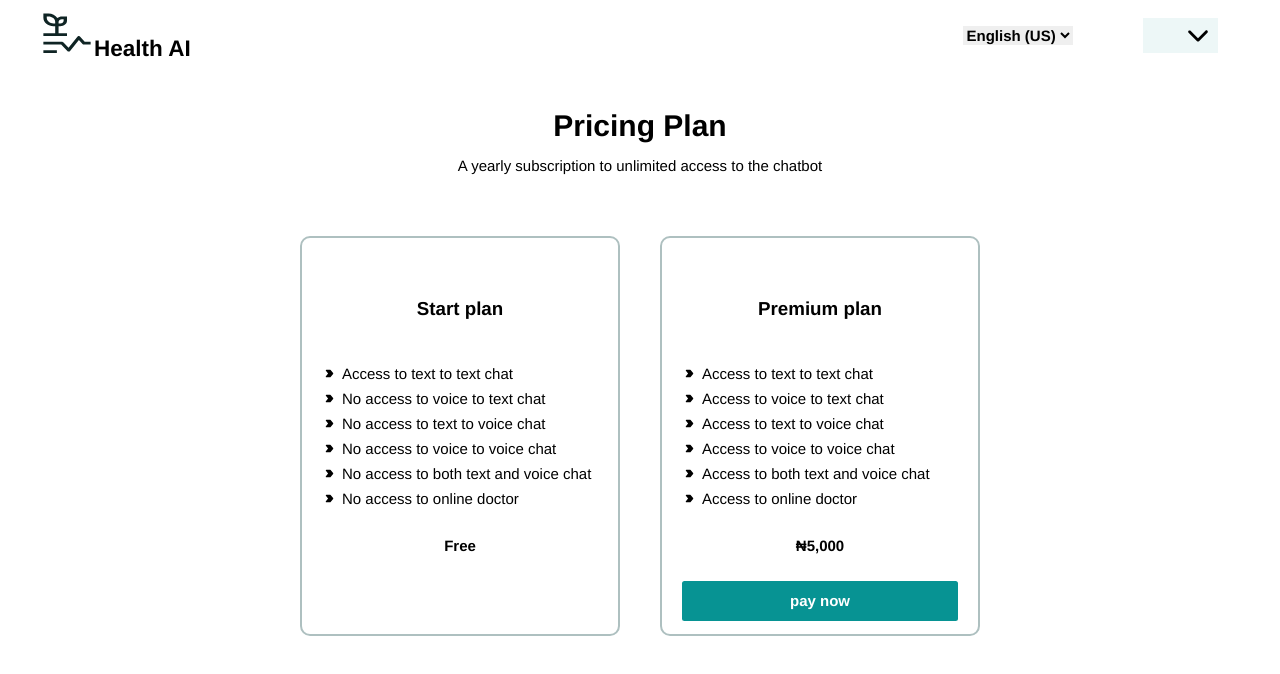
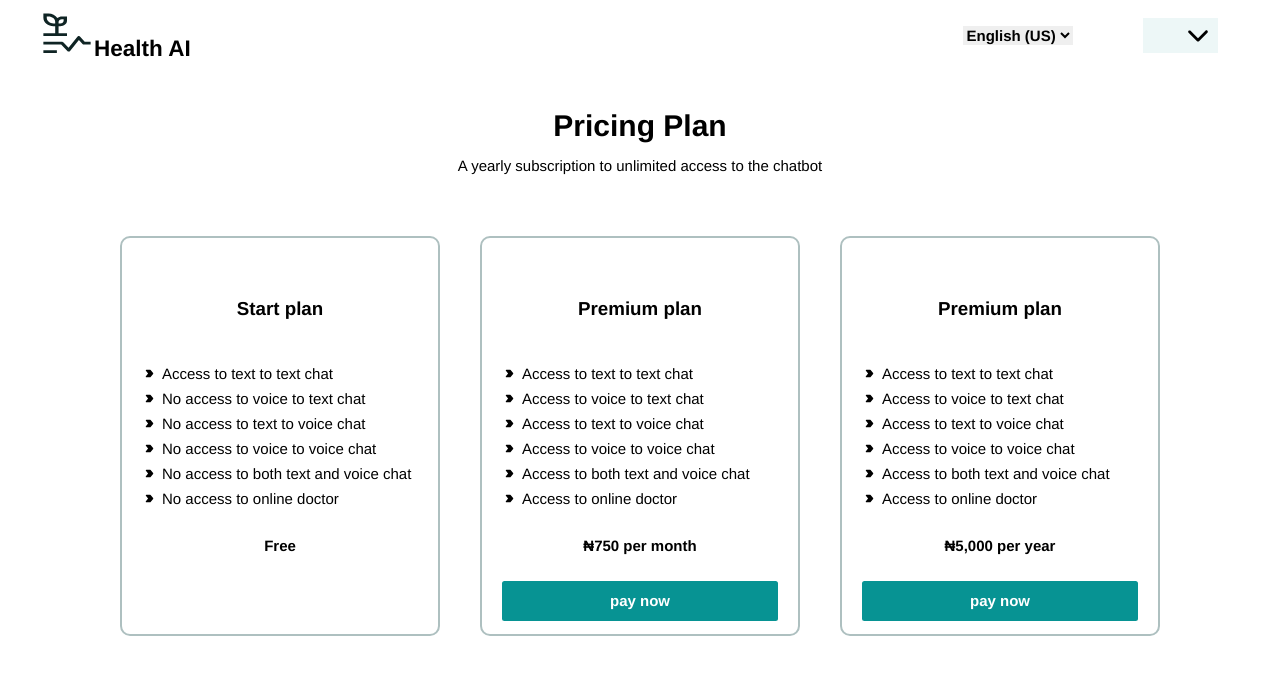
Before and after one commit to Stutern-HealthAI/Frontend, a React (Vite) app: page /pricing in a window 1280 px wide. Shown: the top 674 px of the page. Built offline with nearby package versions, Linux system fonts and the light colour scheme; no server answers; some icons are missing.

Commit message:
updating pages and layout

```diff
--- a/src/components/ForgotPassword/InputEmail.jsx
+++ b/src/components/ForgotPassword/InputEmail.jsx
@@ -7,13 +7,14 @@ function inputEmail() {
 
   const { email, getEmailValue } = useContext(AuthContext)
 
+  const apiUrl = import.meta.env.VITE_BASE_URL
   const navigate = useNavigate();
 
   const submitForm = async (e) => {
     e.preventDefault();
 
     try {
-      const { data } = await axios.post("https://klus-hc.onrender.com/api/v1/users/forgot_password", {
+      const { data } = await axios.post(`${apiUrl}/users/forgot_password`, {
         email: email
       })
 
--- a/src/components/ForgotPassword/PasswordSent.jsx
+++ b/src/components/ForgotPassword/PasswordSent.jsx
@@ -5,11 +5,13 @@ import { AuthContext } from '../../hooks/context'
 function PasswordSent() {
   const { email } = useContext(AuthContext)
 
+  const apiUrl = import.meta.env.VITE_BASE_URL
+
   const resendForm = async (e) => {
     e.preventDefault();
 
     try {
-      const { data } = await axios.post("https://klus-hc.onrender.com/api/v1/users/forgot_password", {
+      const { data } = await axios.post(`${apiUrl}/users/forgot_password`, {
         email: email
       })
 
--- a/src/components/Login/Login.jsx
+++ b/src/components/Login/Login.jsx
@@ -19,6 +19,8 @@ import AppLogo from '../common/AppLogo';
 
 const Login = () => {
     const [showText, setShowText] = useState(false)
+
+    const apiUrl = import.meta.env.VITE_BASE_URL
 
     const {
         email,
@@ -53,7 +55,7 @@ const Login = () => {
         e.preventDefault();
 
         try {
-            const { data } = await axios.post('https://klus-hc.onrender.com/api/v1/users/login', {
+            const { data } = await axios.post(`${apiUrl}/users/login`, {
                 email: email,
                 password: password
             });
@@ -77,7 +79,7 @@ const Login = () => {
                     setThreadId(thread_id)
 
                     // Navigating to a new chat page after creating a thread
-                    navigate('/newchat');
+                    navigate(`/newchat/${thread_id}`);
                     setEmail("");
                     setPassword("");
                 } catch (threadErr) {
--- a/src/components/SignUp/SignUpForm.jsx
+++ b/src/components/SignUp/SignUpForm.jsx
@@ -10,6 +10,8 @@ import GoogleAndFacebook from '../common/GoogleAndFacebook';
 
 function SignUpForm() {
     const [showText, setShowText] = useState(false)
+
+    const apiUrl = import.meta.env.VITE_BASE_URL
     const {
         email,
         password,
@@ -41,7 +43,7 @@ function SignUpForm() {
         e.preventDefault()
 
         try {
-            const {data} = await axios.post('https://klus-hc.onrender.com/api/v1/users', {
+            const {data} = await axios.post(`${apiUrl}/users`, {
                 email: email,
                 password: password,
                 full_name: userFullName
--- a/src/components/chatInterface/ChatInterface.jsx
+++ b/src/components/chatInterface/ChatInterface.jsx
@@ -26,6 +26,8 @@ function ChatInterface() {
     const [botMessage, setBotMessage] =  useState("")
 
     const { showUpgrade, endChat, userToken, threadId,  } = useContext(AuthContext)
+
+    const apiUrl = import.meta.env.VITE_BASE_URL
 
     const chatBoxRef = useRef(null);
 
@@ -78,7 +80,7 @@ function ChatInterface() {
 
 
             try {
-                const {data} = await axios.post('https://klus-hc.onrender.com/api/v1/messages', {
+                const {data} = await axios.post(`${apiUrl}/messages`, {
                     user_message: userMessage,
                     thread_id: threadId
                     },
--- a/src/components/chatModal/ChatModal.jsx
+++ b/src/components/chatModal/ChatModal.jsx
@@ -29,7 +29,7 @@ function ChatModal() {
                 console.log("create thread successful");
 
                 //create new chat interface
-                navigate("/newchat");
+                navigate(`/newchat/${thread_id}`);
 
             }
 
--- a/src/components/upgradePlan/PricingPlan.jsx
+++ b/src/components/upgradePlan/PricingPlan.jsx
@@ -70,7 +70,41 @@ function PricingPlan() {
                             Access to online doctor
                         </li>
                     </ul>
-                    <p className="text-2xl font-bold my-10">₦5,000</p>
+                    <p className="text-2xl font-bold my-10">₦750 per month</p>
+                    <Link to={'/payment'}>
+                        <button className="border-0 bg-[#079393] text-white font-bold text-2xl outline-0 w-full p-4 rounded hover:scale-105 ">pay now</button>
+                    </Link>
+                </div>
+
+                <div className="border-2 border-[#AEC0C0] rounded-2xl p-8 h-[40rem] w-[32rem]">
+                    <h3 className="text-3xl my-16 font-bold">Premium plan</h3>
+                    <ul className="text-left text-2xl leading-10 my-8">
+                        <li className="flex items-center gap-2">
+                            <TbArrowBadgeRightFilled />
+                            Access to text to text chat
+                        </li>
+                        <li className="flex items-center gap-2">
+                            <TbArrowBadgeRightFilled />
+                            Access to voice to text chat
+                        </li>
+                        <li className="flex items-center gap-2">
+                            <TbArrowBadgeRightFilled />
+                            Access to text to voice chat
+                        </li>
+                        <li className="flex items-center gap-2">
+                            <TbArrowBadgeRightFilled />
+                            Access to voice to voice chat
+                        </li>
+                        <li className="flex items-center gap-2">
+                            <TbArrowBadgeRightFilled />
+                            Access to both text and voice chat
+                        </li>
+                        <li className="flex items-center gap-2">
+                            <TbArrowBadgeRightFilled />
+                            Access to online doctor
+                        </li>
+                    </ul>
+                    <p className="text-2xl font-bold my-10">₦5,000 per year</p>
                     <Link to={'/payment'}>
                         <button className="border-0 bg-[#079393] text-white font-bold text-2xl outline-0 w-full p-4 rounded hover:scale-105 ">pay now</button>
                     </Link>
--- a/src/hooks/context.jsx
+++ b/src/hooks/context.jsx
@@ -4,6 +4,12 @@ import axios from "axios"
 const AuthContext = createContext()
 
 const ContextProvider = (props) => {
+    const initialState = () => {
+        const value = "english"
+        return value
+    }
+
+    //states for user data
     const [isLoggedIn, setIsLoggedIn] = useState(false)
     const [isView, setIsView] = useState(false);
     const [email, setEmail] = useState("")
@@ -13,6 +19,9 @@ const ContextProvider = (props) => {
     const [endChat, setEndChat] = useState(false)
     const [userToken, setUserToken] = useState("")
     const [threadId, setThreadId] = useState("")
+    const [selectLang, setSelectLang] = useState(initialState)
+
+    const apiUrl = import.meta.env.VITE_BASE_URL
 
     useEffect(() => {
         if (showUpgrade === true) {
@@ -72,7 +81,29 @@ const ContextProvider = (props) => {
         }
     }
 
+    //open pop up
+    const openChatPopUp = () => {
+        const chatPopUpElement = document.getElementById("chatPopUp");
+        if (chatPopUpElement) {
+
+            chatPopUpElement.style.visibility = "visible";
+        }
+    }
+
+    //get select value
+    const getSelectValue = (e) => {
+        setSelectLang(e.target.value)
+    }
+
     //close side nav
+    const closeChatPopUp = () => {
+        const chatPopUpElement = document.getElementById("chatPopUp");
+        if (chatPopUpElement) {
+            chatPopUpElement.style.visibility = "hidden";
+        }
+    }
+
+    //close pop up
     const closeSideNav = () => {
         const sideBarElement = document.getElementById("sideBar");
         if (sideBarElement) {
@@ -82,7 +113,7 @@ const ContextProvider = (props) => {
 
     const createNewThread = async () => {
         try {
-            const { data } = await axios.post('https://klus-hc.onrender.com/api/v1/threads', {}, {
+            const { data } = await axios.post(`${apiUrl}/threads`, {}, {
                 withCredentials: true,
                 headers: {
                     Authorization: 'Bearer ' + userToken
@@ -125,6 +156,11 @@ const ContextProvider = (props) => {
             threadId,
             setThreadId,
             createNewThread,
+            selectLang,
+            setSelectLang,
+            getSelectValue,
+            openChatPopUp,
+            closeChatPopUp
         }}
         >
             {props.children}
--- a/src/main.jsx
+++ b/src/main.jsx
@@ -31,7 +31,7 @@ const route = createBrowserRouter([
         element: <HomePage />
       },
       {
-        path: "/newchat",
+        path: "/newchat/:id",
         element: <NewChatPage />
       },
       {
```
Also changed, not shown: src/components/HeroSection/HeroSection.jsx (+27 -6 lines), 1 other file (tests, documents, lock files or other folders).
